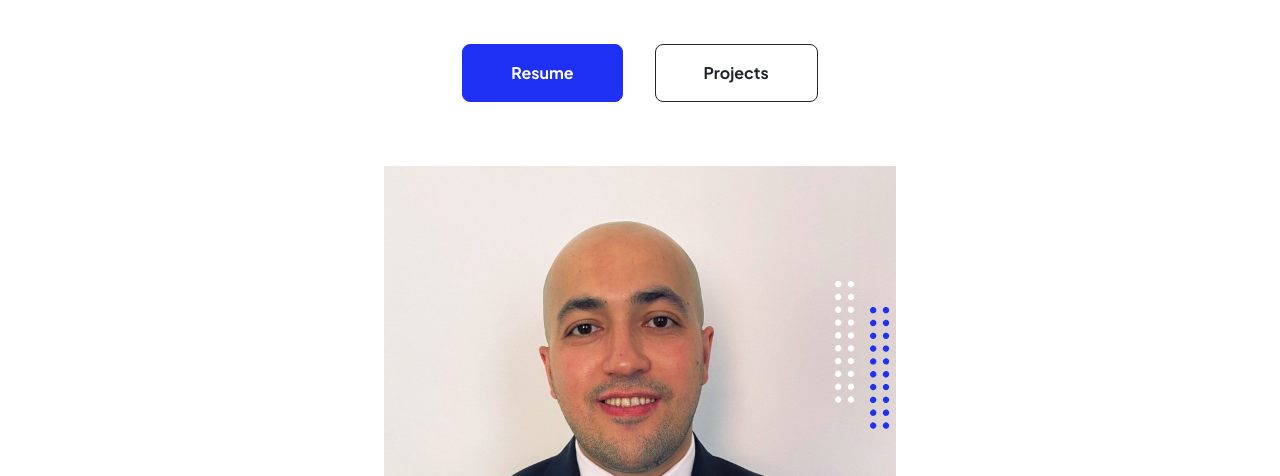
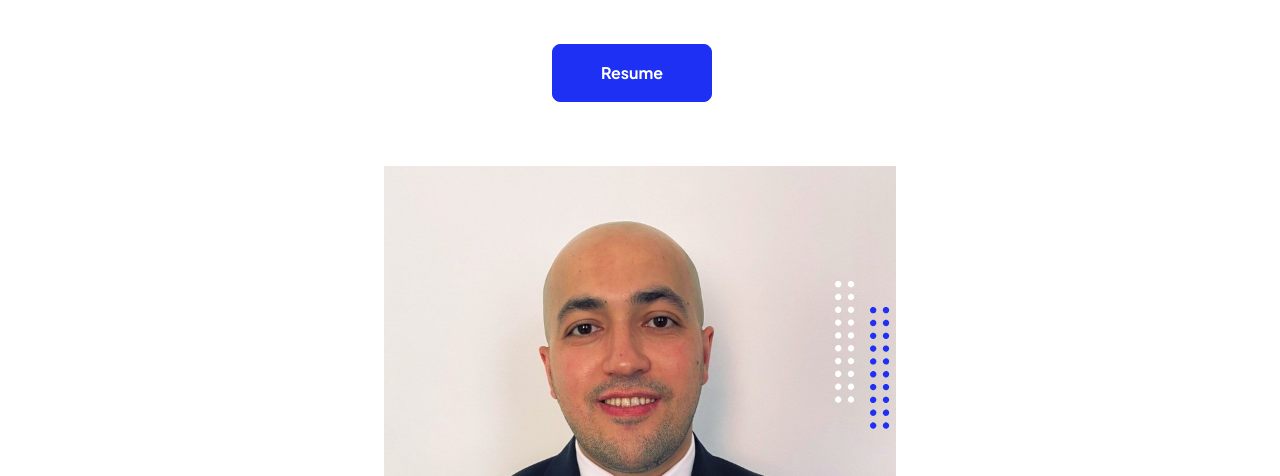
Before and after one commit to valimikayilov/fintech-bi.com, a plain HTML site: page index.html in a window 1280 px wide. Shown: the part 291-767 px from the top of the page. Drawn offline with nearby package versions, Linux system fonts and the light colour scheme.

Commit message:
projects

```diff
--- a/index.html
+++ b/index.html
@@ -46,7 +46,7 @@
                                 <h1 class="display-3 fw-bolder mb-5"><span class="text-gradient d-inline">Get online and grow fast</span></h1>
                                 <div class="d-grid gap-3 d-sm-flex justify-content-sm-center justify-content-xxl-start mb-3">
                                     <a class="btn btn-primary btn-lg px-5 py-3 me-sm-3 fs-6 fw-bolder" href="resume.html">Resume</a>
-                                    <a class="btn btn-outline-dark btn-lg px-5 py-3 fs-6 fw-bolder" href="projects.html">Projects</a>
+                                    <!--<a class="btn btn-outline-dark btn-lg px-5 py-3 fs-6 fw-bolder" href="projects.html">Projects</a>-->
                                 </div>
                             </div>
                         </div>
```
